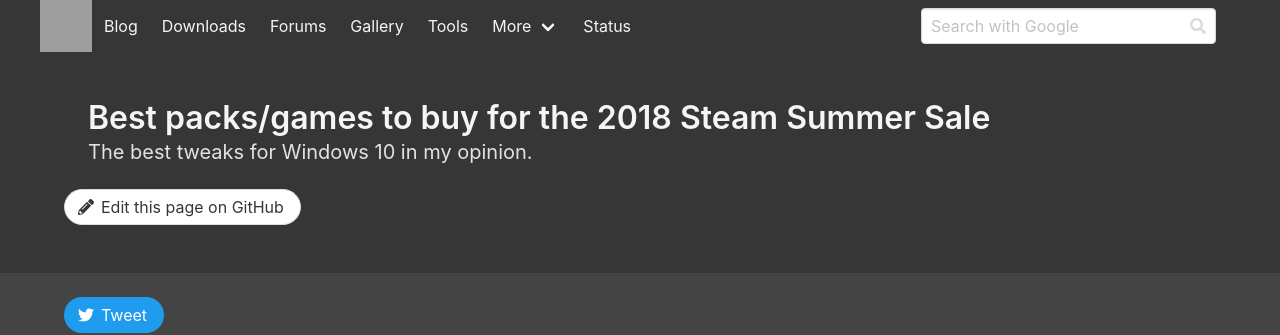
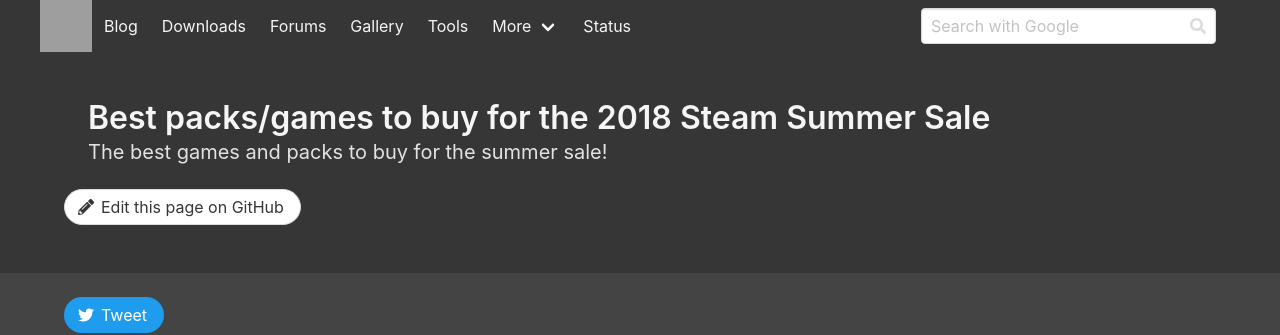
Before and after one commit to miklosakos/bobpony.org, a Jekyll site: the page built from _posts/2018-06-21-SteamSummerSale2018.md, in a window 1280 px wide. Shown: the top 335 px of the page. Built offline with Jekyll 4.4.1, drawn with Linux system fonts in a browser that asks for light colours; nearby versions of some CDN libraries; comment, search, counter and statistics services are not loaded; grey boxes are pictures that could not be loaded.

Commit message:
Update 2018-06-21-SteamSummerSale2018.md

```diff
--- a/_posts/2018-06-21-SteamSummerSale2018.md
+++ b/_posts/2018-06-21-SteamSummerSale2018.md
@@ -6,7 +6,7 @@
 author: Bob Pony
 comments: true
 author-link: https://bobpony.org
-description: The best tweaks for Windows 10 in my opinion.
+description: The best games and packs to buy for the summer sale!
 ---
 #Since steam summer sale is around the corner I've made a list of games you should buy if you don't have them right now.
 
```
